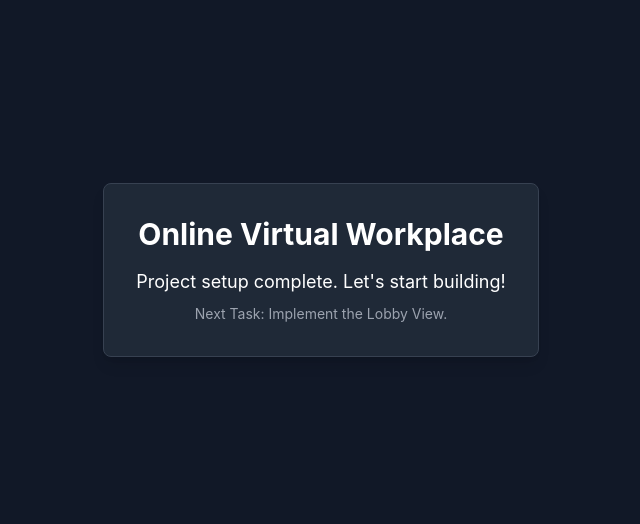
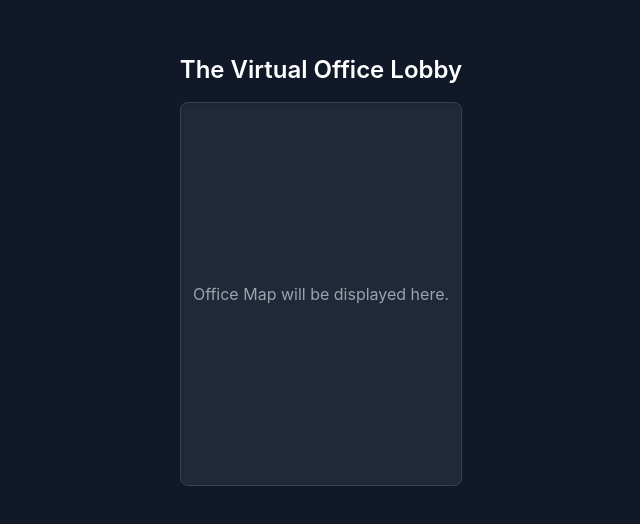
Before and after one commit to code-elixrs/online-virtual-workspace, a React (Vite) app: page / in a window 1280 px wide. Shown: the part 130-654 px from the top of the page, without its empty margins (319-959 px from the left). Built offline with nearby package versions, Linux system fonts and the light colour scheme.

Commit message:
Task milestone 2.1

```diff
--- a/src/App.jsx
+++ b/src/App.jsx
@@ -1,18 +1,27 @@
 import React from 'react';
 import './index.css';
 
-// The main App component will be our root for the entire application.
-// For now, it's just a placeholder to show everything is working.
-const App = () => {
+// This is the LobbyView component. It will contain the virtual office map and all users.
+// For now, it's a simple placeholder.
+const LobbyView = () => {
   return (
-    <div className="bg-gray-900 text-white min-h-screen flex items-center justify-center">
-      <div className="text-center p-8 rounded-lg shadow-lg bg-gray-800 border border-gray-700">
-        <h1 className="text-3xl font-bold mb-4">Online Virtual Workplace</h1>
-        <p className="text-lg">Project setup complete. Let's start building!</p>
-        <p className="text-sm mt-2 text-gray-400">Next Task: Implement the Lobby View.</p>
+    <div className="flex-1 flex flex-col items-center justify-center p-4">
+      <h2 className="text-2xl font-semibold mb-4 text-white">The Virtual Office Lobby</h2>
+      <div className="bg-gray-800 border border-gray-700 w-full max-w-4xl h-96 rounded-lg shadow-inner flex items-center justify-center text-gray-400">
+        <p>Office Map will be displayed here.</p>
       </div>
     </div>
   );
 };
 
+// The main App component will handle which view is displayed (Lobby, Room, etc.).
+// For now, we will just render the LobbyView.
+const App = () => {
+  return (
+    <div className="bg-gray-900 min-h-screen flex flex-col items-center justify-center">
+      <LobbyView />
+    </div>
+  );
+};
+
 export default App;
```
